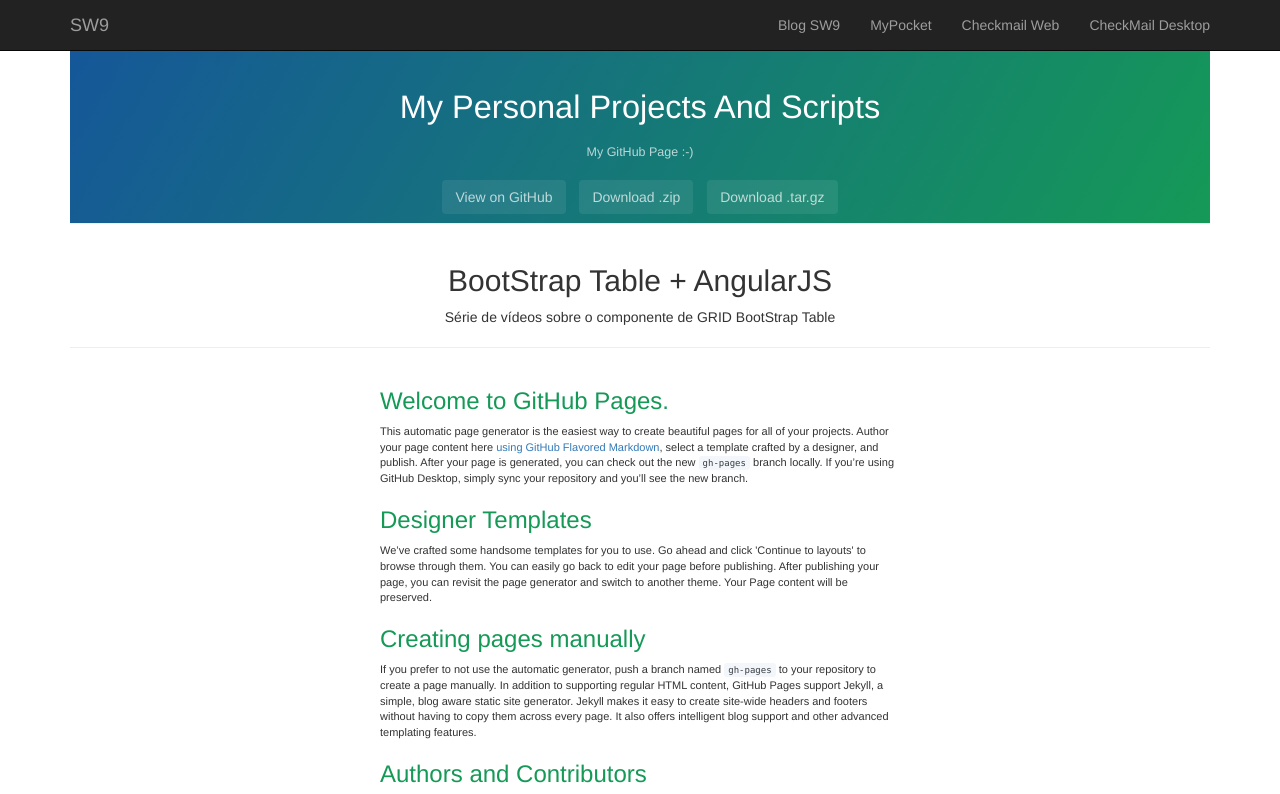
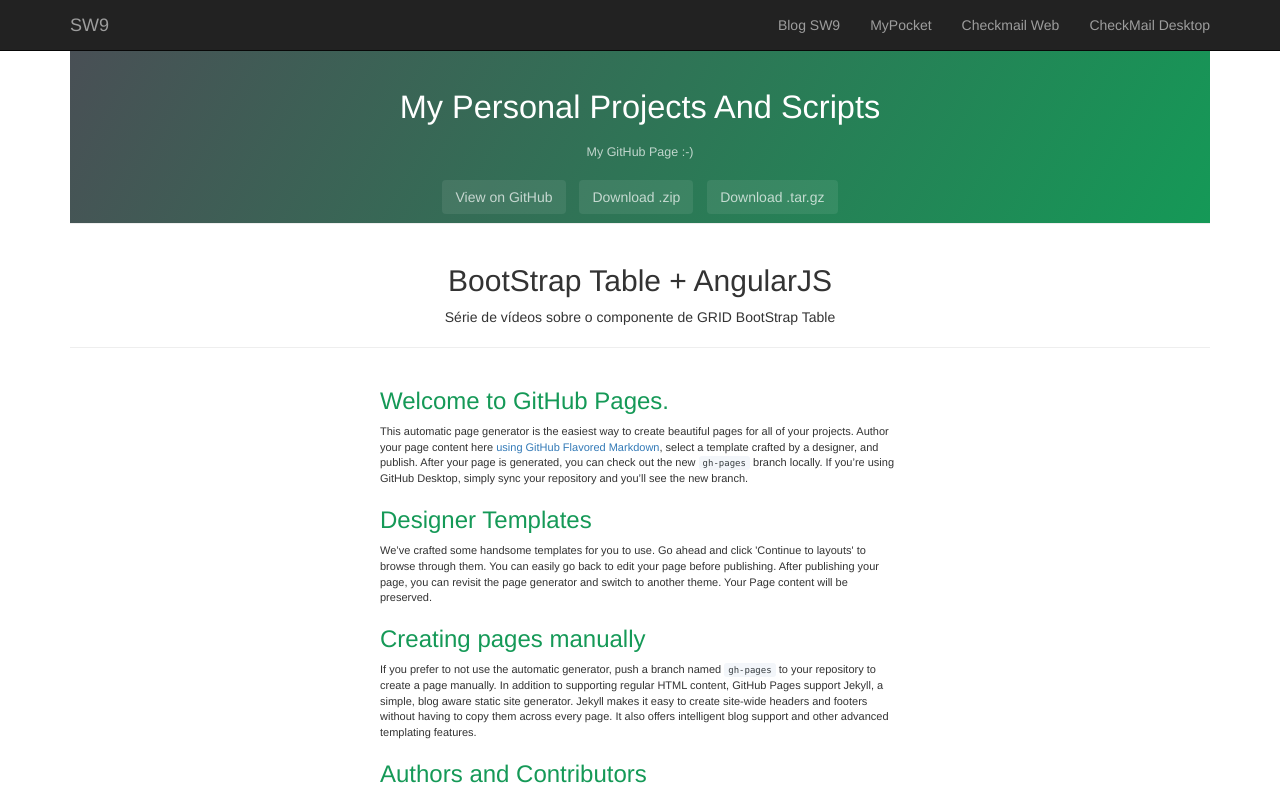
Before and after one commit to sw9brl/MyGitHubPage, a plain HTML site: page index.html in a window 1280 px wide. Shown: the top 794 px of the page. Drawn offline with nearby package versions, Linux system fonts and the light colour scheme.

Commit message:
Update stylesheet.css

```diff
--- a/stylesheets/stylesheet.css
+++ b/stylesheets/stylesheet.css
@@ -57,7 +57,7 @@ a {
   color: #fff;
   text-align: center;
   background-color: #159957;
-  background-image: linear-gradient(120deg, #155799, #159957); }
+  background-image: linear-gradient(120deg, #494f55, #159957); }
 
 @media screen and (min-width: 64em) {
   .page-header {
```
